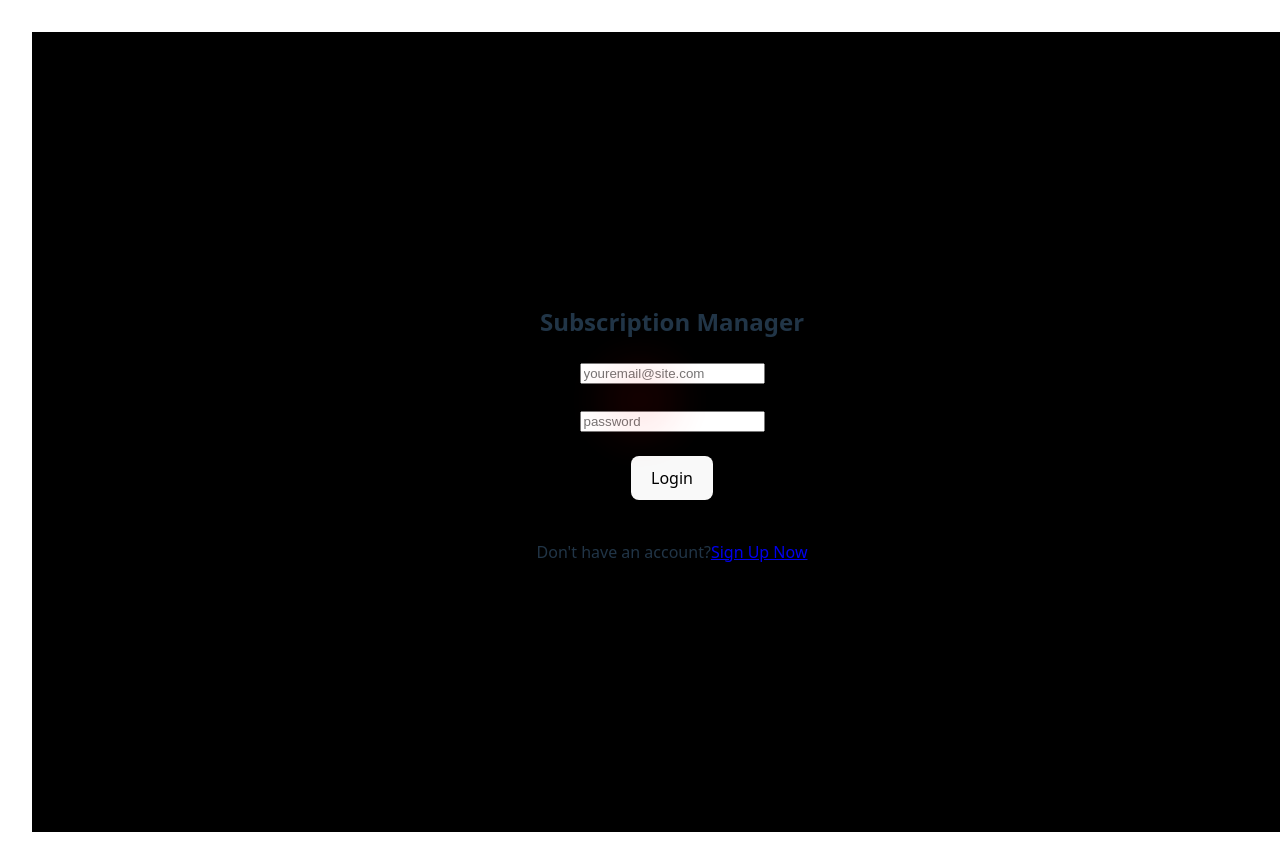
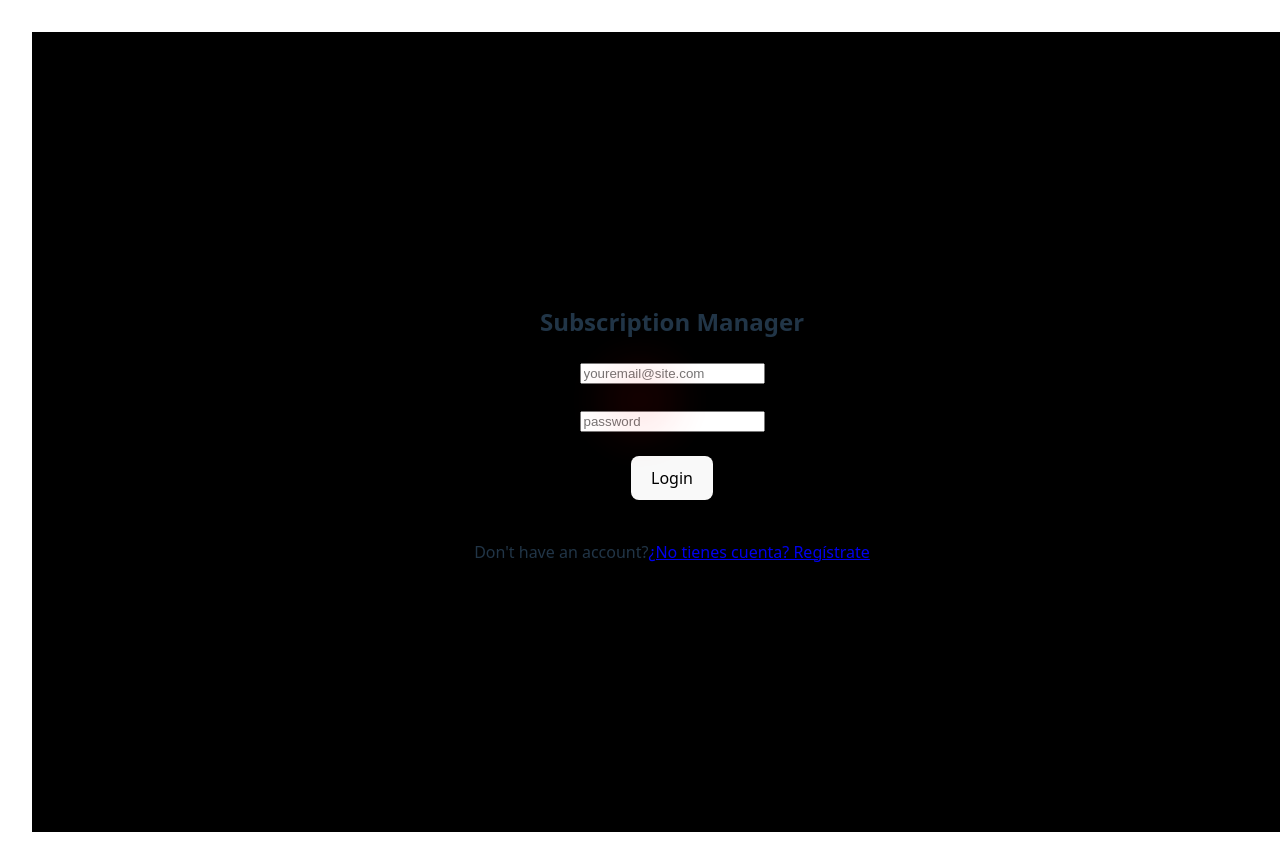
Before and after one commit to AlejandroDG1992/SubscriptionsManager, a React (Vite) app: page /Login in a window 1280 px wide. Before the commit this address led to /login. Shown: the top 864 px of the page. Built offline with nearby package versions, Linux system fonts and the light colour scheme.

Commit message:
Modified the login logic

```diff
--- a/src/App.jsx
+++ b/src/App.jsx
@@ -1,6 +1,6 @@
 import React, { useEffect } from 'react'
 import './App.css'
-import {Routes, Route, useNavigate  } from 'react-router'
+import {Routes, Route, useNavigate, useLocation  } from 'react-router'
 import Login from './pages/Login'
 import ManagementPage from './pages/ManagementPage'
 import NotFound from './pages/NotFound'
@@ -10,25 +10,31 @@ import GradientBackground from './components/GradientBackground'
 
 
 function App() {
-  const navigate = useNavigate()
+  const navigate = useNavigate();
+  const location = useLocation();
 
-  useEffect(() =>{
-    supabase.auth.onAuthStateChange((event, session) =>{
-    if (!session) {
-      navigate('/login')
-    } else {
-      navigate('/')
-    }
-  })
-  }
-)
+  useEffect(() => {
+    const { data: authListener } = supabase.auth.onAuthStateChange((event, session) => {
+      if (!session) {
+        if (location.pathname !== "/SignUp") {
+          navigate("/Login");
+        }
+      } else {
+        navigate("/");
+      }
+    });
+
+    return () => {
+      authListener.subscription.unsubscribe();
+    };
+  }, [navigate, location.pathname]);
 
   return (
     <>
  <GradientBackground />
     <div className='background'>
       <Routes>
-        <Route path="/" element = {<ManagementPage/>} />
+        <Route path="/UserPage" element = {<ManagementPage/>} />
         <Route path="/Login" element = {<Login/>} />
         <Route path="*" element = {<NotFound/>} />
         <Route path="/SignUp" element = {<SignUp/>} />
--- a/src/pages/Login.jsx
+++ b/src/pages/Login.jsx
@@ -2,6 +2,7 @@ import { useState } from "react";
 import { supabase } from "../DB/supabaseClient";
 import { Link } from "react-router";
 import "../App.css";
+import SignUp from './SignUp'
 
 function Login() {
   const [email, setEmail] = useState("");
@@ -60,12 +61,7 @@ function Login() {
       <br />
       <p>
         Don't have an account?
-        <Link
-          to="/SignUp"
-          className="text-blue-500 font-semibold hover:underline"
-        >
-          Sign Up Now
-        </Link>
+        <Link to="/SignUp">¿No tienes cuenta? Regístrate</Link>
       </p>
     </div>
   );
```
